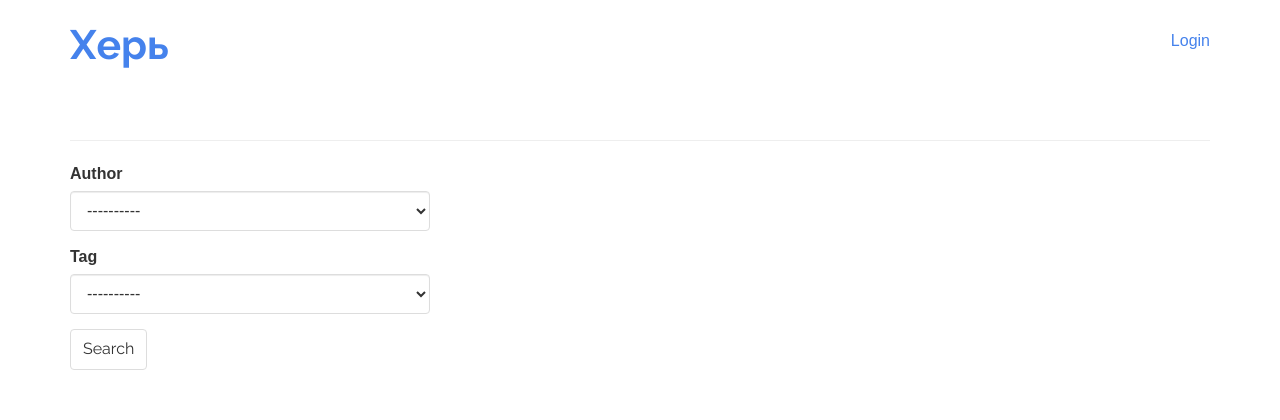
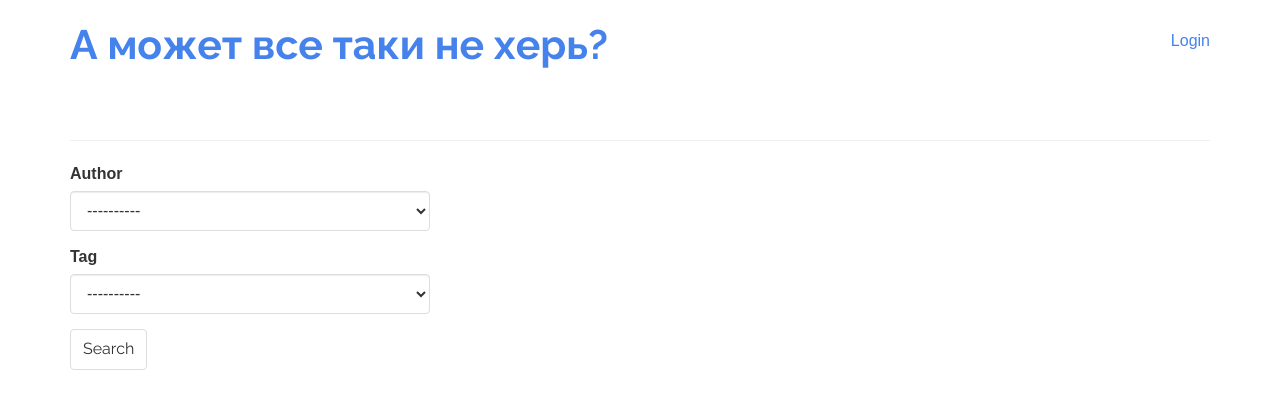
Before and after one commit to Delniy/testsite, a Flask app: page /search.aspx in a window 1280 px wide. Shown: the top 420 px of the page. Run offline with Flask 2, Linux system fonts and the light colour scheme; parts of the project's set-up code (start-up, migrations or seed data) failed here and were passed over; some libraries are stand-ins or nearby versions.

Commit message:
херь

```diff
--- a/templates/base.html
+++ b/templates/base.html
@@ -11,7 +11,7 @@
         <div class="row header-box">
             <div class="col-md-8">
                 <h1>
-                    <a href="{{ url_for('index') }}" style="text-decoration: none">Херь</a>
+                    <a href="{{ url_for('index') }}" style="text-decoration: none">А может все таки не херь?</a>
                 </h1>
             </div>
             <div class="col-md-4">
```
